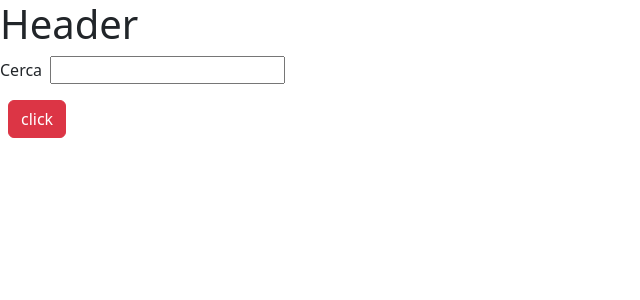
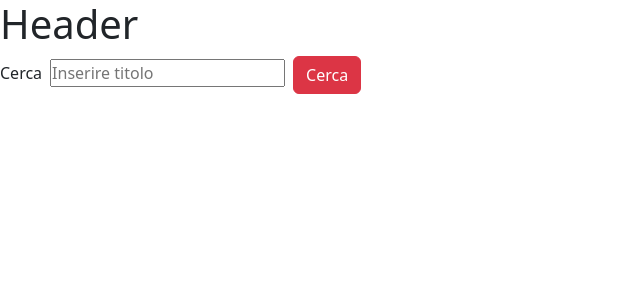
Before and after one commit to Frapenle/vite-boolflix, a Vue app: page / in a window 1280 px wide. Shown: the top 300 px of the page, without its empty margins (0-640 px from the left). Built offline with nearby package versions, Linux system fonts and the light colour scheme.

Commit message:
Add keyup enter to input search

```diff
--- a/src/components/HeaderComponent.vue
+++ b/src/components/HeaderComponent.vue
@@ -17,9 +17,9 @@ export default {
   <header>
     <h1>Header</h1>
     <label class="me-2" for="searchbar">Cerca</label>
-    <input type="text" name="" id="searchbar" v-model="store.searchText">
-    <p>{{ store.searchText }}</p>
-    <button class="btn btn-danger ms-2" @click="$emit('search')">click</button>
+    <input type="text" name="" placeholder="Inserire titolo" id="searchbar" v-model="store.searchText"
+      @keyup.enter="$emit('search')">
+    <button class="btn btn-danger ms-2" @click="$emit('search')">Cerca</button>
     <ul>
       <li v-for="movie in store.movies" :key="movie.id" class="mb-5">
         <h3>{{ movie.title }}</h3>
```
